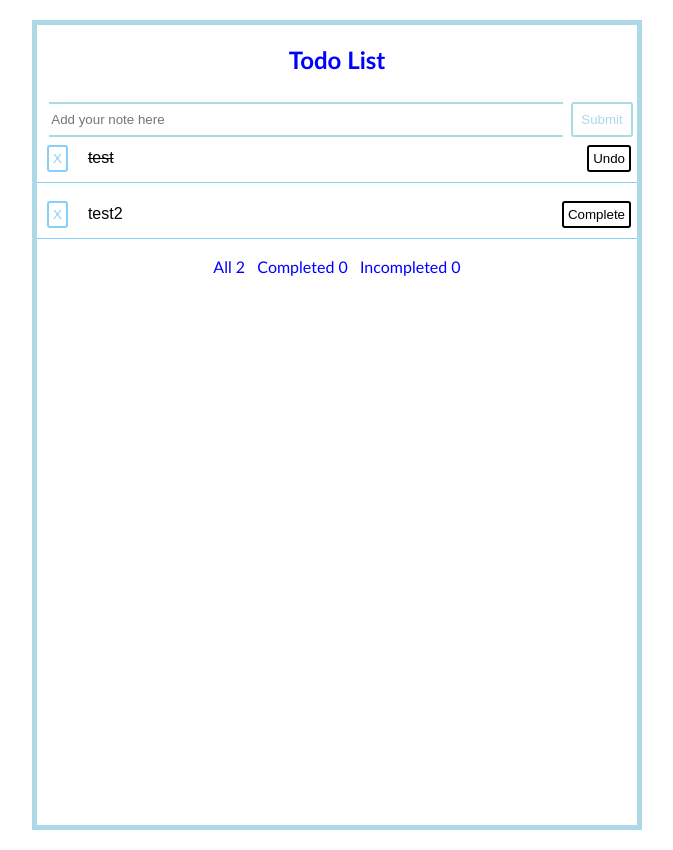
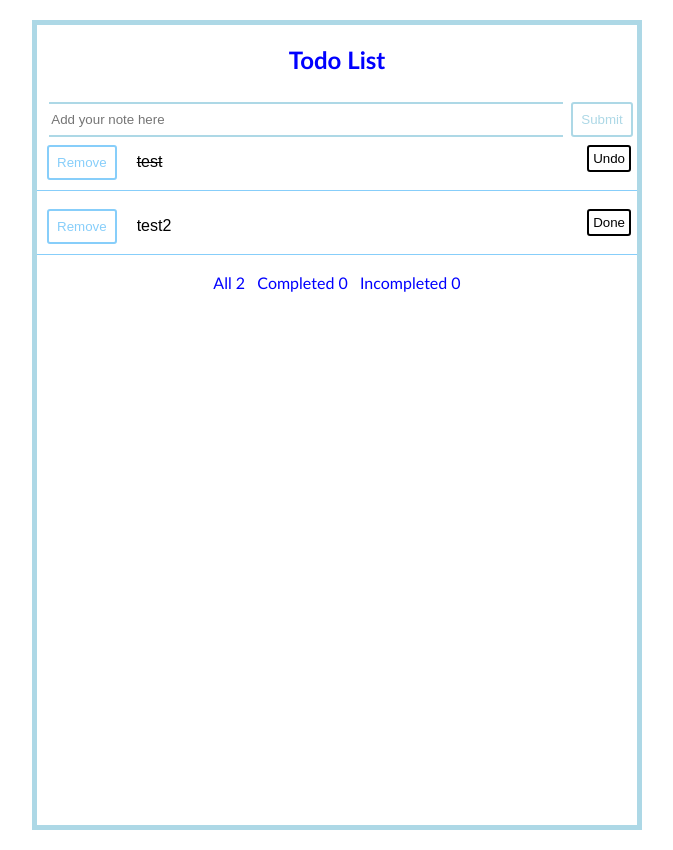
Before and after one commit to panoscool/react-todo-app, a React (Create React App) app: page / in a window 1280 px wide. Shown: the whole page, without its empty margins (303-976 px from the left). Built offline with nearby package versions, Linux system fonts and the light colour scheme.

Commit message:
Delete and Completed is not working

```diff
--- a/src/App.css
+++ b/src/App.css
@@ -60,7 +60,6 @@
   margin: 0px 20px 10px 10px;
   color: var(--secondary-color);
   border-color: var(--secondary-color);
-  padding: 4px;
 }
 
 .btn-remove:hover {
--- a/src/App.js
+++ b/src/App.js
@@ -11,8 +11,8 @@ class App extends Component {
     this.state = {
       text: '',
       notes: [
-        {todo: "test", isCompleted: true},
-        {todo: "test2", isCompleted: false}
+        {todo: "test", completed: true},
+        {todo: "test2", completed: false}
       ]
     }
   }
@@ -26,7 +26,7 @@ class App extends Component {
     if(!this.state.text.length) { return }
     const newTodo = {
       todo: this.state.text,
-      isCompleted: false
+      completed: false
     }
     const notes = this.state.notes
     notes.push(newTodo)
@@ -38,7 +38,7 @@ class App extends Component {
 
   handleClick = (index) => {
     const notes = this.state.notes
-    notes[index].isCompleted = !notes[index].isCompleted
+    notes[index].completed = true
     this.setState({ notes })
   }
 
--- a/src/components/todo.js
+++ b/src/components/todo.js
@@ -3,10 +3,10 @@ import React from 'react';
 const Todo = (props) => {
     return (
         <div className="todo-wrapper">
-            <li style={{ textDecoration: props.note.isCompleted ? 'line-through' : 'none' }}>
-                <button className="btn btn-remove" onClick={props.deleteTodo}>X</button>
+            <li style={{ textDecoration: props.note.completed ? 'line-through' : 'none' }}>
+                <button className="btn btn-remove" onClick={props.deleteTodo}>Remove</button>
                 {props.note.todo}
-                <button className="btn btn-status" onClick={props.handleClick}>{props.note.isCompleted ? "Undo" : "Complete" }</button>
+                <button className="btn btn-status" onClick={props.handleClick}>{props.note.completed ? "Undo" : "Done" }</button>
             </li>
         </div>
     );
```
